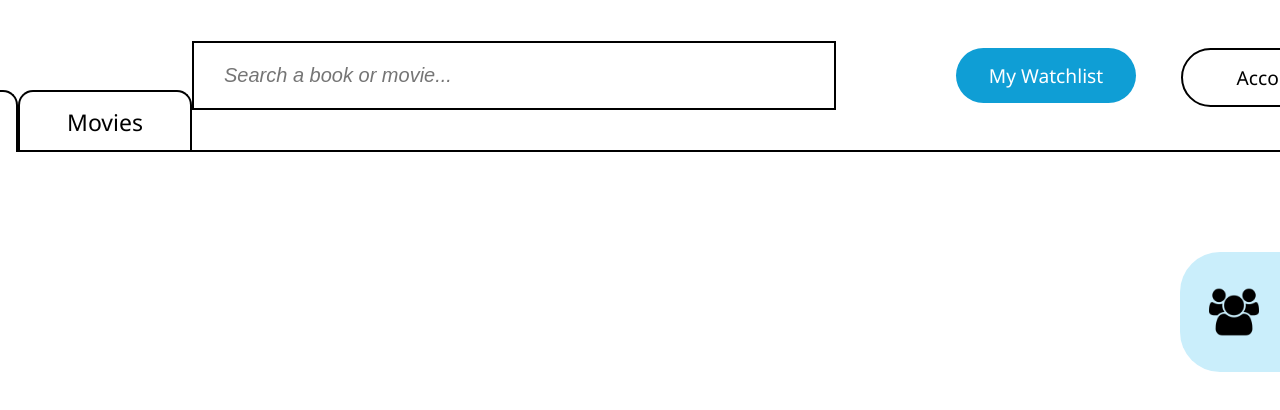
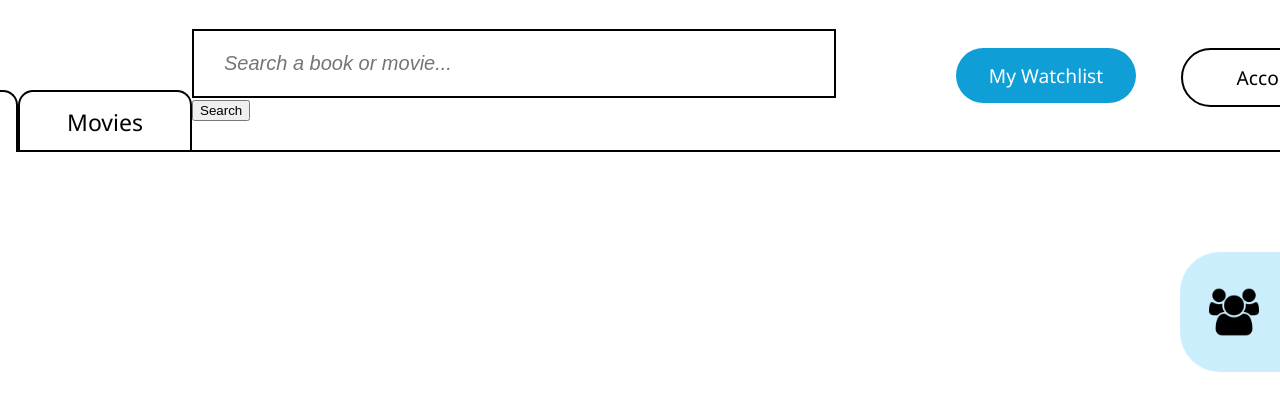
Before and after one commit to Nazliiclal26/NASA, a website: page app/public/selection.html in a window 1280 px wide. Shown: the top 410 px of the page. Drawn offline with Linux system fonts and the light colour scheme; no server answers.

Commit message:
Update selection.html

```diff
--- a/app/public/selection.html
+++ b/app/public/selection.html
@@ -14,13 +14,14 @@
           <div id="movies">Movies</div>
         </div>
       </div>
-      <div id="searchBox">
+     <div id="searchBox">
         <input
           type="text"
           id="search"
           name="search"
           placeholder="Search a book or movie..."
         />
+        <button id="searchFilm">Search</button>
       </div>
       <div id="navButtons">
         <div id="buttonContainer">
```
